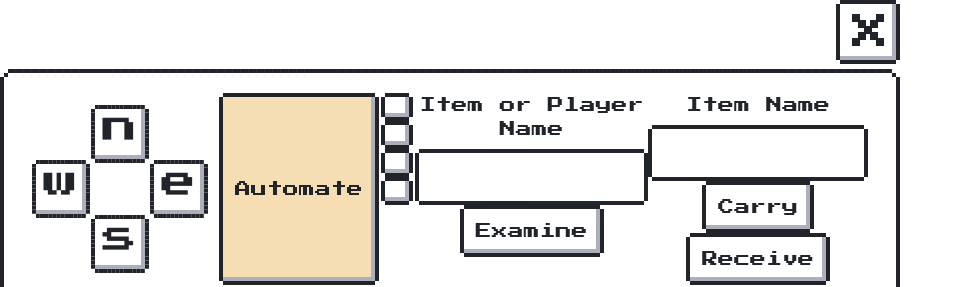
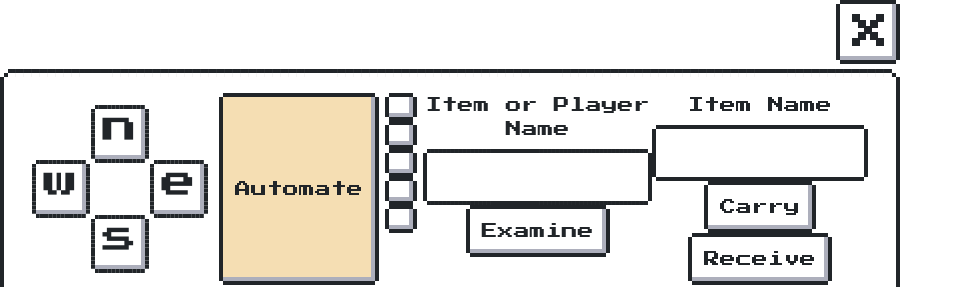
Before and after one commit to cspt3-bw2-team6/Front-End, a React (Create React App) app: page /game in a window 1280 px wide. Shown: the top 287 px of the page, without its empty margins (0-963 px from the left). Built offline with nearby package versions, Linux system fonts and the light colour scheme; no server answers.

Commit message:
Passed down Sell and Status

```diff
--- a/src/components/Game/Controls/index.jsx
+++ b/src/components/Game/Controls/index.jsx
@@ -27,6 +27,7 @@ function Controls(props) {
       <div>
         <button type="button" onClick={props.takeit} className="nes-btn" />
         <button type="button" onClick={props.dropit} className="nes-btn" />
+        <button type="button" onClick={props.sellit} className="nes-btn" />
         <button type="button" onClick={props.praying} className="nes-btn" />
         <button type="button" className="nes-btn" onClick={props.examine} />
       </div>
--- a/src/components/Game/index.js
+++ b/src/components/Game/index.js
@@ -213,7 +213,9 @@ export default class Game extends Component {
           <div className="controls-wrapper">
             <Controls
               takeit={this.take}
-              dropit={this.drop}
+			  dropit={this.drop}
+			  sellit={this.sell}
+			  status={this.status}
               move={this.movePlayer}
               examine={this.examine}
               autoTraversal={this.autoTraversal}
```
